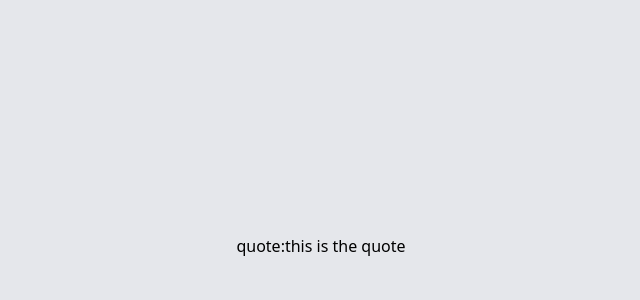
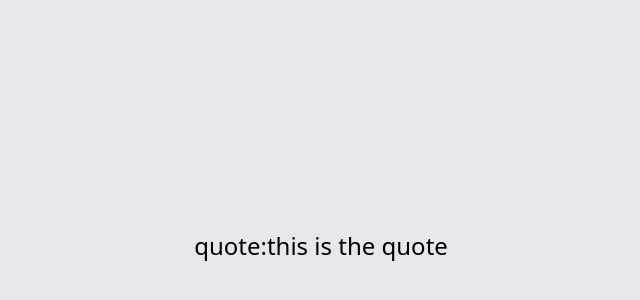
Before and after one commit to amine-omari/Quote-generator-app, a Next.js app: page / in a window 1280 px wide. Shown: the part 154-454 px from the top of the page, without its empty margins (319-959 px from the left). Built offline with nearby package versions, Linux system fonts and the light colour scheme.

Commit message:
fix: the style of the h1 tag

```diff
--- a/components/MainContainer.jsx
+++ b/components/MainContainer.jsx
@@ -3,8 +3,10 @@ import React from "react";
 const MainContainer = () => {
   return (
     <div>
-      <div>
-        <h1>quote:this is the quote</h1>
+      <div className="space-y-5">
+        <h1 className="text-2xl text-center font-medium">
+          quote:this is the quote
+        </h1>
       </div>
     </div>
   );
```
